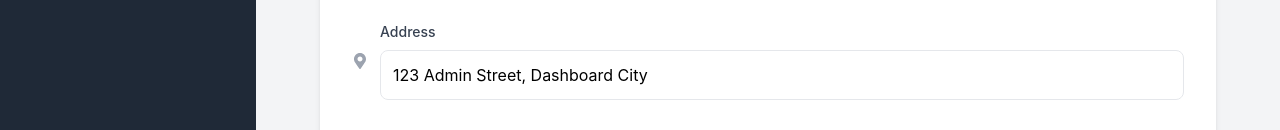
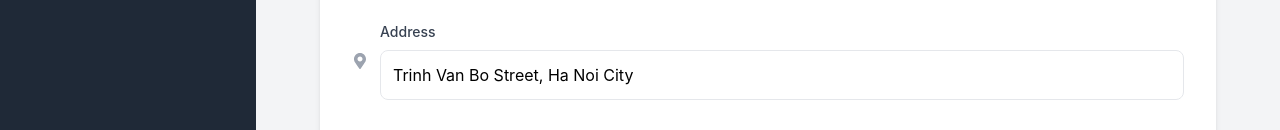
Before and after one commit to Solara-ai/WEB-SG-TM, a React (Create React App) app: page /profile in a window 1280 px wide. Shown: the part 538-668 px from the top of the page. Built offline with nearby package versions, Linux system fonts and the light colour scheme.

Commit message:
fix conflict version

```diff
--- a/package.json
+++ b/package.json
@@ -55,7 +55,7 @@
     "globals": "^16.0.0",
     "postcss": "^8.4.38",
     "tailwindcss": "^3.4.1",
-    "typescript": "^5.8.2",
+    "typescript": "^4.9.5",
     "typescript-eslint": "^8.26.1",
     "vite": "^6.2.2"
   }
--- a/src/components/UserProfile/UserProfile.jsx
+++ b/src/components/UserProfile/UserProfile.jsx
@@ -8,7 +8,7 @@ const UserProfile = () => {
     name: 'Solara',
     email: 'Solara@example.com',
     phone: '+84 (987) 12-3456',
-    address: '123 Admin Street, Dashboard City',
+    address: 'Trinh Van Bo Street, Ha Noi City',
     role: 'Administrator',
     avatar: './Logo.png'
   });
@@ -55,7 +55,7 @@ const UserProfile = () => {
                         type="text"
                         value={profile.name}
                         onChange={(e) => setProfile({ ...profile, name: e.target.value })}
-                        className="w-full p-3 border rounded-lg focus:outline-none focus:ring-2 focus:ring-blue-500"
+                        className="w-full p-3 border rounded-lg focus:outline-none focus:ring-2 focus:ring-green-500"
                       />
                     </div>
 
@@ -67,7 +67,7 @@ const UserProfile = () => {
                         type="text"
                         value={profile.role}
                         readOnly
-                        className="w-full p-3 border rounded-lg bg-gray-50"
+                        className="w-full p-3 border rounded-lg bg-gray-100"
                       />
                     </div>
 
@@ -81,7 +81,7 @@ const UserProfile = () => {
                           type="email"
                           value={profile.email}
                           onChange={(e) => setProfile({ ...profile, email: e.target.value })}
-                          className="w-full p-3 border rounded-lg focus:outline-none focus:ring-2 focus:ring-blue-500"
+                          className="w-full p-3 border rounded-lg focus:outline-none focus:ring-2 focus:ring-green-500"
                         />
                       </div>
                     </div>
@@ -96,7 +96,7 @@ const UserProfile = () => {
                           type="tel"
                           value={profile.phone}
                           onChange={(e) => setProfile({ ...profile, phone: e.target.value })}
-                          className="w-full p-3 border rounded-lg focus:outline-none focus:ring-2 focus:ring-blue-500"
+                          className="w-full p-3 border rounded-lg focus:outline-none focus:ring-2 focus:ring-green-500"
                         />
                       </div>
                     </div>
@@ -111,7 +111,7 @@ const UserProfile = () => {
                           type="text"
                           value={profile.address}
                           onChange={(e) => setProfile({ ...profile, address: e.target.value })}
-                          className="w-full p-3 border rounded-lg focus:outline-none focus:ring-2 focus:ring-blue-500"
+                          className="w-full p-3 border rounded-lg focus:outline-none focus:ring-2 focus:ring-green-500"
                         />
                       </div>
                     </div>
@@ -120,7 +120,7 @@ const UserProfile = () => {
                   <div className="mt-8 flex justify-end">
                     <button
                       type="submit"
-                      className="px-6 py-3 bg-gray-600 text-white rounded-lg hover:bg-blue-700 focus:outline-none focus:ring-2 focus:ring-blue-500"
+                      className="px-6 py-3 bg-gray-600 text-white rounded-lg hover:bg-green-700 focus:outline-none focus:ring-2 focus:ring-blue-500"
                     >
                       Save Changes
                     </button>
--- a/src/pages/Auth/Login.jsx
+++ b/src/pages/Auth/Login.jsx
@@ -79,6 +79,7 @@ const Login = () => {
                   Remember me
                 </label>
               </div>
+
               <div className="text-sm">
                 <button
                   type="button"
```
Also changed, not shown: 1 other file (tests, documents, lock files or other folders).
